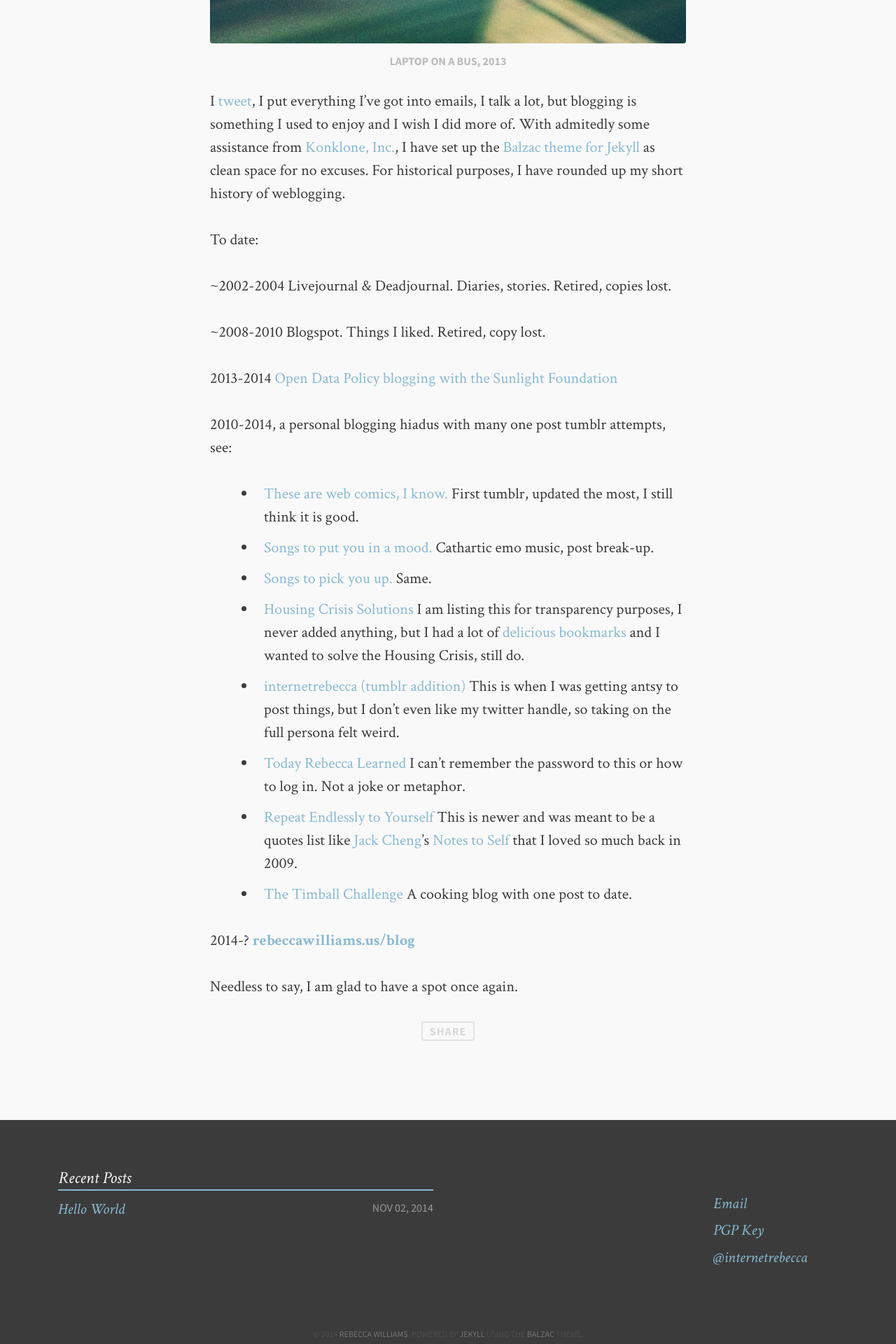
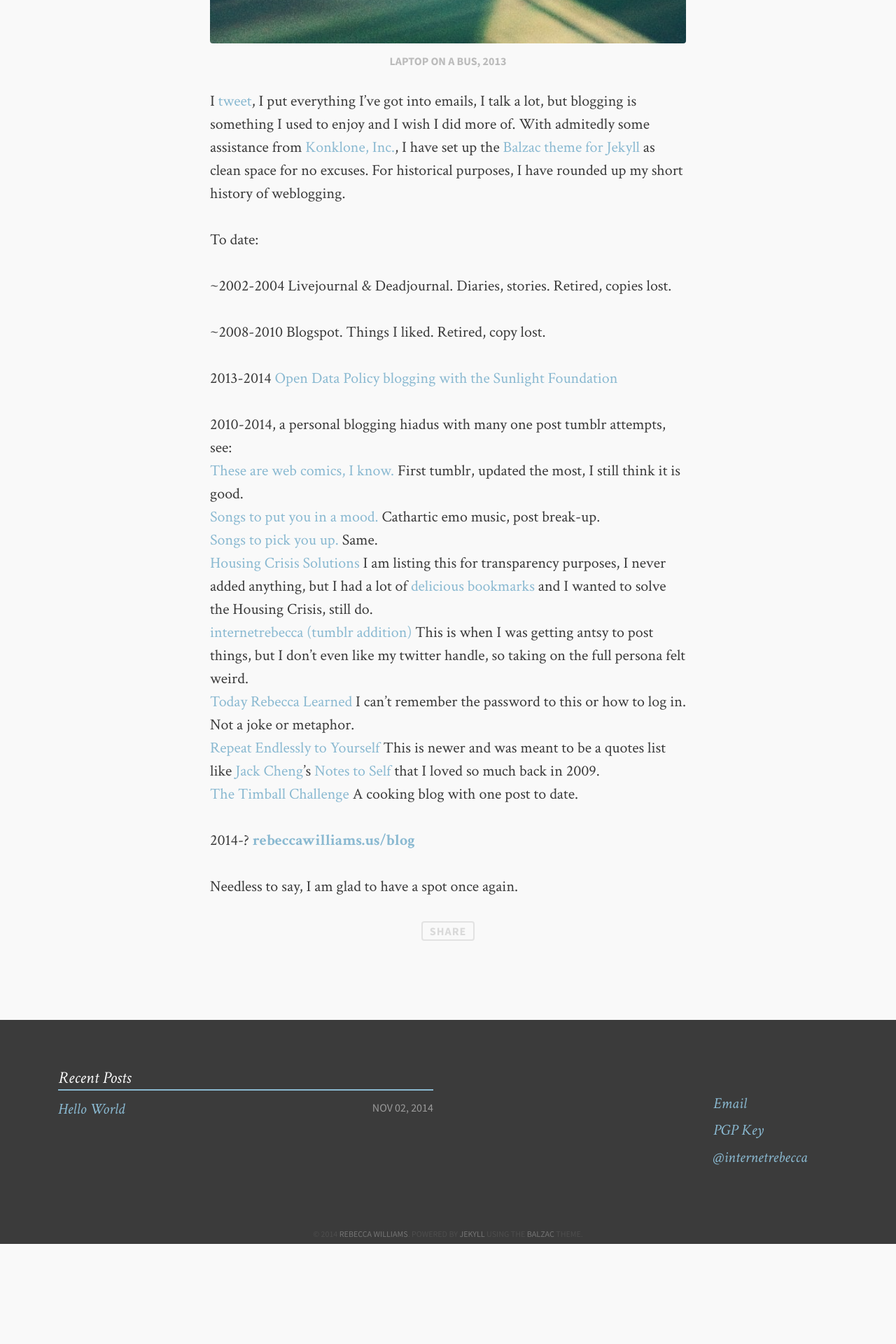
Before and after one commit to rebeccawilliams/rebeccawilliams.us, a Jekyll site: the page built from _posts/2013-08-17-helloworld.md, in a window 1280 px wide. Shown: the part 1057-2977 px from the top of the page at 70% size. Built offline with Jekyll 4.4.1, drawn with Linux system fonts in a browser that asks for light colours; comment, search, counter and statistics services are not loaded; after the commit the page ends 2834 px from its top, so only the background shows below that.

Commit message:
no bullets

```diff
--- a/_posts/2013-08-17-helloworld.md
+++ b/_posts/2013-08-17-helloworld.md
@@ -21,14 +21,14 @@ To date:
 2013-2014 [Open Data Policy blogging with the Sunlight Foundation](http://sunlightfoundation.com/blog/author/rwilliams/)
 
 2010-2014, a personal blogging hiadus with many one post tumblr attempts, see:
-  * [These are web comics, I know.](http://thesearewebcomicsiknow.tumblr.com/) First tumblr, updated the most, I still think it is good.
-  * [Songs to put you in a mood.](http://songstoputyouinamood.tumblr.com/) Cathartic emo music, post break-up.
-  * [Songs to pick you up.](http://songstopickyouup.tumblr.com/) Same.
-  * [Housing Crisis Solutions](http://housingcrisissolutions.tumblr.com/) I am listing this for transparency purposes, I never added anything, but I had a lot of [delicious bookmarks](https://delicious.com/thisisdumbiknow/tag_bundle/PlanningThesis) and I wanted to solve the Housing Crisis, still do.
-  * [internetrebecca (tumblr addition)](http://internetrebecca.tumblr.com/) This is when I was getting antsy to post things, but I don't even like my twitter handle, so taking on the full persona felt weird.
-  * [Today Rebecca Learned](http://todayrebeccalearned.tumblr.com/) I can't remember the password to this or how to log in. Not a joke or metaphor.
-  * [Repeat Endlessly to Yourself](http://repeatendlesslytoyourself.tumblr.com/) This is newer and was meant to be a quotes list like [Jack Cheng](http://jackcheng.com/)'s [Notes to Self](https://web.archive.org/web/20090317095650/http://jackcheng.tumblr.com/) that I loved so much back in 2009.
-  * [The Timball Challenge](http://thetimballchallenge.tumblr.com/) A cooking blog with one post to date.
+  [These are web comics, I know.](http://thesearewebcomicsiknow.tumblr.com/) First tumblr, updated the most, I still think it is good.
+  [Songs to put you in a mood.](http://songstoputyouinamood.tumblr.com/) Cathartic emo music, post break-up.
+  [Songs to pick you up.](http://songstopickyouup.tumblr.com/) Same.
+  [Housing Crisis Solutions](http://housingcrisissolutions.tumblr.com/) I am listing this for transparency purposes, I never added anything, but I had a lot of [delicious bookmarks](https://delicious.com/thisisdumbiknow/tag_bundle/PlanningThesis) and I wanted to solve the Housing Crisis, still do.
+  [internetrebecca (tumblr addition)](http://internetrebecca.tumblr.com/) This is when I was getting antsy to post things, but I don't even like my twitter handle, so taking on the full persona felt weird.
+  [Today Rebecca Learned](http://todayrebeccalearned.tumblr.com/) I can't remember the password to this or how to log in. Not a joke or metaphor.
+  [Repeat Endlessly to Yourself](http://repeatendlesslytoyourself.tumblr.com/) This is newer and was meant to be a quotes list like [Jack Cheng](http://jackcheng.com/)'s [Notes to Self](https://web.archive.org/web/20090317095650/http://jackcheng.tumblr.com/) that I loved so much back in 2009.
+  [The Timball Challenge](http://thetimballchallenge.tumblr.com/) A cooking blog with one post to date.
 
 2014-? **[rebeccawilliams.us/blog](http://rebeccawilliams.us/blog)**
 
```
